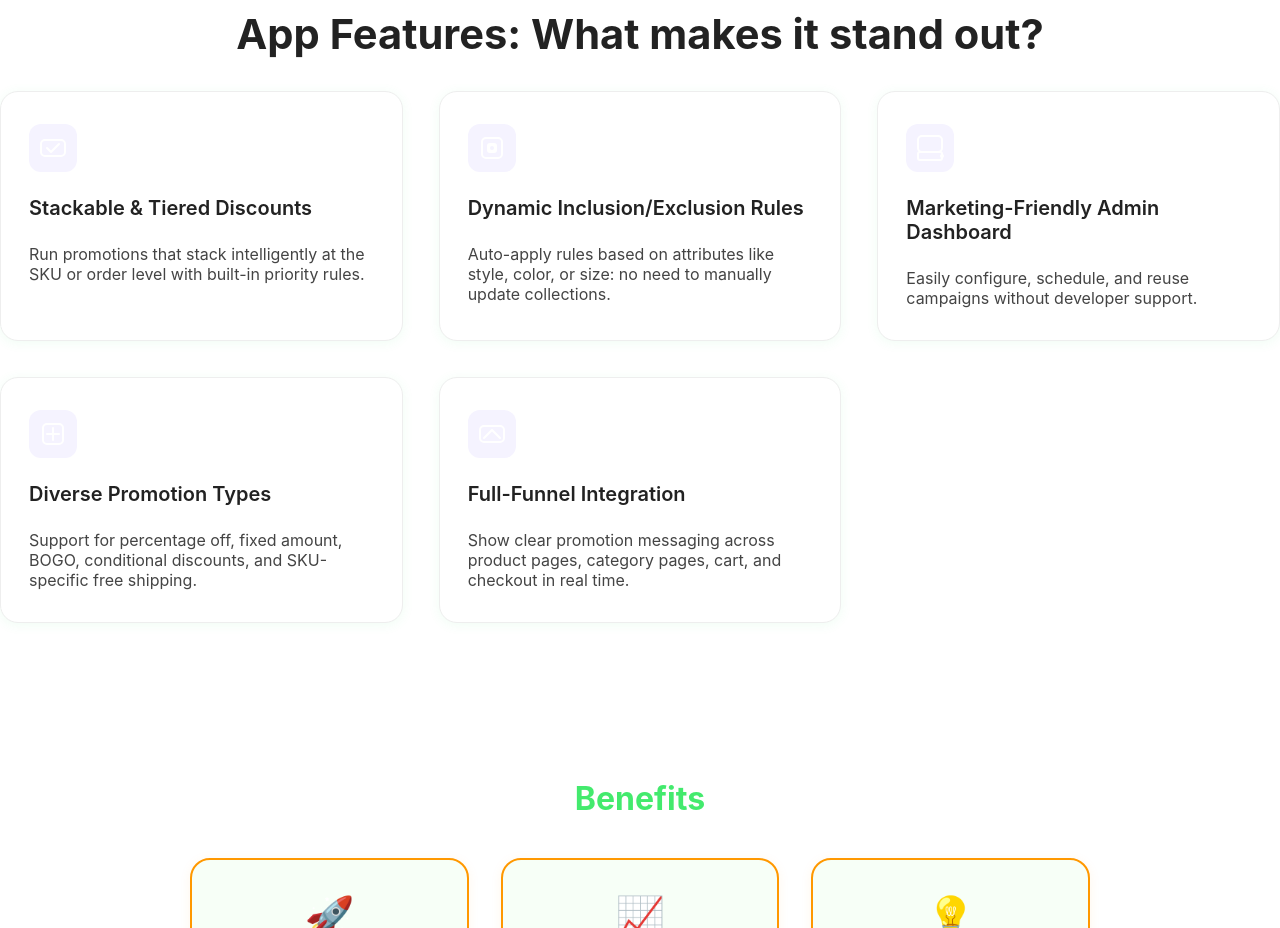
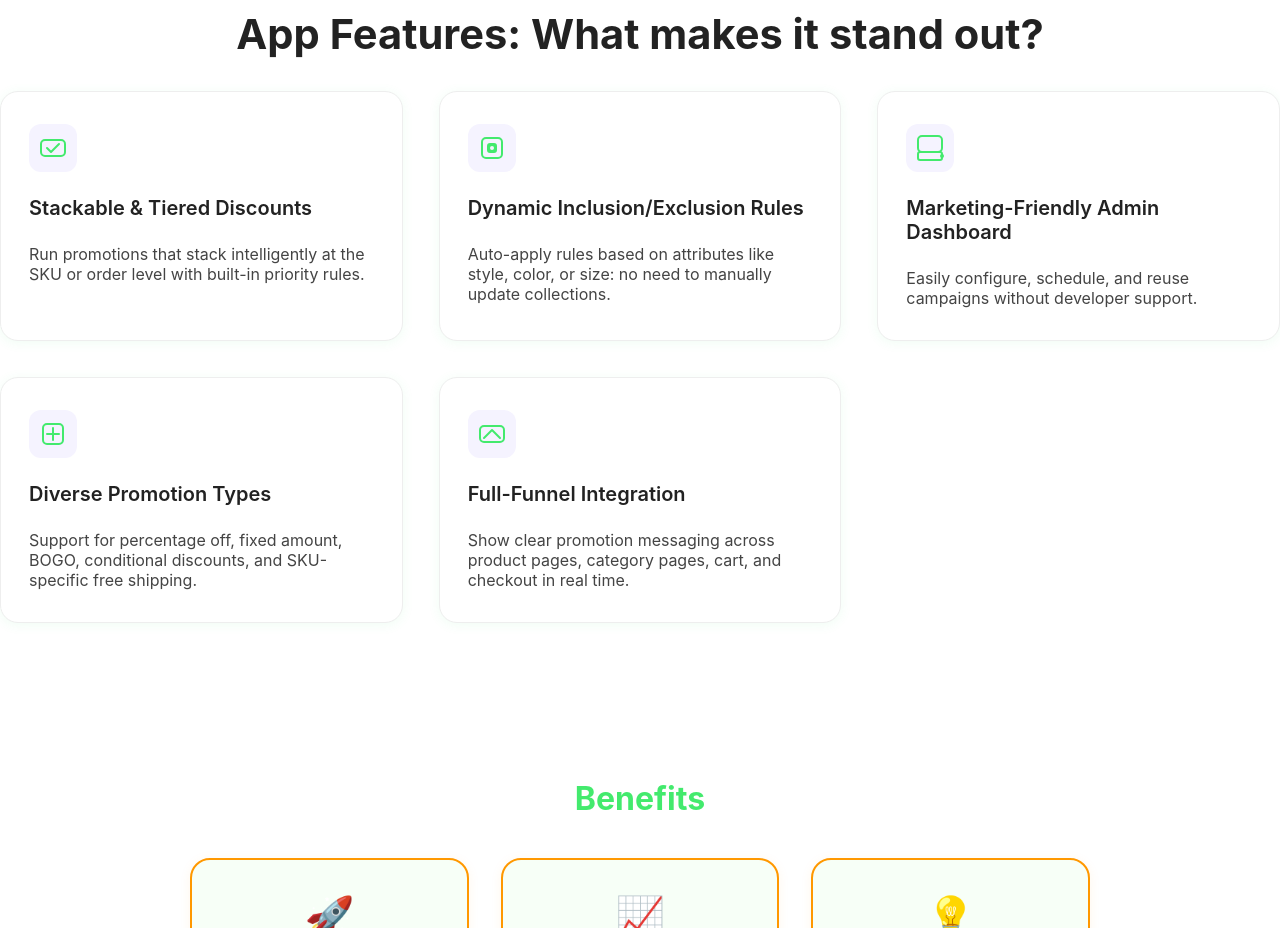
Before and after one commit to shabana-amzur/shopifypromohub, a React (Vite) app: page / in a window 1280 px wide. Shown: the part 900-1828 px from the top of the page. Built offline with nearby package versions, Linux system fonts and the light colour scheme.

Commit message:
Update feature icons to use branding green color

```diff
--- a/src/components/Features.jsx
+++ b/src/components/Features.jsx
@@ -3,8 +3,8 @@ const features = [
   {
     icon: (
       <svg width="40" height="40" viewBox="0 0 40 40" fill="none" xmlns="http://www.w3.org/2000/svg">
-        <rect x="8" y="12" width="24" height="16" rx="4" stroke="#fff" strokeWidth="2"/>
-        <path d="M14 20l4 4 8-8" stroke="#fff" strokeWidth="2" strokeLinecap="round" strokeLinejoin="round"/>
+        <rect x="8" y="12" width="24" height="16" rx="4" stroke="#43ea6d" strokeWidth="2"/>
+        <path d="M14 20l4 4 8-8" stroke="#43ea6d" strokeWidth="2" strokeLinecap="round" strokeLinejoin="round"/>
       </svg>
     ),
     title: 'Stackable & Tiered Discounts',
@@ -13,9 +13,9 @@ const features = [
   {
     icon: (
       <svg width="40" height="40" viewBox="0 0 40 40" fill="none" xmlns="http://www.w3.org/2000/svg">
-        <rect x="10" y="10" width="20" height="20" rx="4" stroke="#fff" strokeWidth="2"/>
-        <circle cx="20" cy="20" r="3" stroke="#fff" strokeWidth="2"/>
-        <rect x="16" y="16" width="8" height="8" rx="2" stroke="#fff" strokeWidth="2"/>
+        <rect x="10" y="10" width="20" height="20" rx="4" stroke="#43ea6d" strokeWidth="2"/>
+        <circle cx="20" cy="20" r="3" stroke="#43ea6d" strokeWidth="2"/>
+        <rect x="16" y="16" width="8" height="8" rx="2" stroke="#43ea6d" strokeWidth="2"/>
       </svg>
     ),
     title: 'Dynamic Inclusion/Exclusion Rules',
@@ -24,9 +24,9 @@ const features = [
   {
     icon: (
       <svg width="40" height="40" viewBox="0 0 40 40" fill="none" xmlns="http://www.w3.org/2000/svg">
-        <rect x="8" y="8" width="24" height="16" rx="4" stroke="#fff" strokeWidth="2"/>
-        <rect x="8" y="24" width="24" height="8" rx="2" stroke="#fff" strokeWidth="2"/>
-        <circle cx="32" cy="28" r="2" fill="#fff"/>
+        <rect x="8" y="8" width="24" height="16" rx="4" stroke="#43ea6d" strokeWidth="2"/>
+        <rect x="8" y="24" width="24" height="8" rx="2" stroke="#43ea6d" strokeWidth="2"/>
+        <circle cx="32" cy="28" r="2" fill="#43ea6d"/>
       </svg>
     ),
     title: 'Marketing-Friendly Admin Dashboard',
@@ -35,9 +35,9 @@ const features = [
   {
     icon: (
       <svg width="40" height="40" viewBox="0 0 40 40" fill="none" xmlns="http://www.w3.org/2000/svg">
-        <rect x="10" y="10" width="20" height="20" rx="4" stroke="#fff" strokeWidth="2"/>
-        <path d="M20 14v12" stroke="#fff" strokeWidth="2" strokeLinecap="round"/>
-        <path d="M14 20h12" stroke="#fff" strokeWidth="2" strokeLinecap="round"/>
+        <rect x="10" y="10" width="20" height="20" rx="4" stroke="#43ea6d" strokeWidth="2"/>
+        <path d="M20 14v12" stroke="#43ea6d" strokeWidth="2" strokeLinecap="round"/>
+        <path d="M14 20h12" stroke="#43ea6d" strokeWidth="2" strokeLinecap="round"/>
       </svg>
     ),
     title: 'Diverse Promotion Types',
@@ -46,8 +46,8 @@ const features = [
   {
     icon: (
       <svg width="40" height="40" viewBox="0 0 40 40" fill="none" xmlns="http://www.w3.org/2000/svg">
-        <rect x="8" y="12" width="24" height="16" rx="4" stroke="#fff" strokeWidth="2"/>
-        <path d="M12 24l8-8 8 8" stroke="#fff" strokeWidth="2" strokeLinecap="round" strokeLinejoin="round"/>
+        <rect x="8" y="12" width="24" height="16" rx="4" stroke="#43ea6d" strokeWidth="2"/>
+        <path d="M12 24l8-8 8 8" stroke="#43ea6d" strokeWidth="2" strokeLinecap="round" strokeLinejoin="round"/>
       </svg>
     ),
     title: 'Full-Funnel Integration',
```
